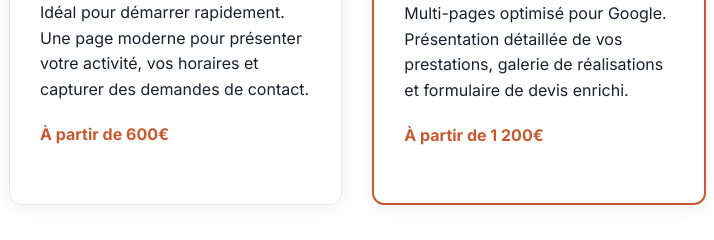
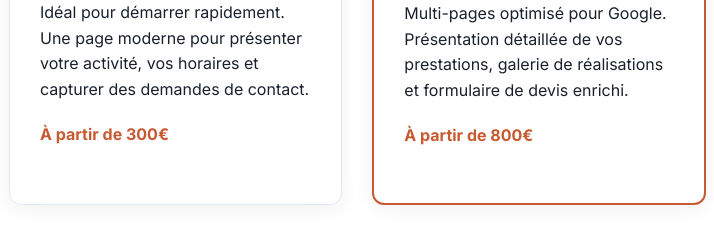
Before and after one commit to bengnn/guenin-com, a plain HTML site: page index.html in a window 1280 px wide. Shown: the part 900-1140 px from the top of the page, 101-815 px from the left. Drawn offline with Linux system fonts and the light colour scheme.

Commit message:
chgt tarif

```diff
--- a/index.html
+++ b/index.html
@@ -56,7 +56,7 @@
                     <div class="service-icon">🚀</div>
                     <h3>Site Présence (One-Page)</h3>
                     <p>Idéal pour démarrer rapidement. Une page moderne pour présenter votre activité, vos horaires et capturer des demandes de contact.</p>
-                    <span class="service-price">À partir de 600€</span>
+                    <span class="service-price">À partir de 300€</span>
                 </div>
 
                 <div class="service-card featured">
@@ -64,7 +64,7 @@
                     <div class="service-icon">🛠️</div>
                     <h3>Site Artisan Complet</h3>
                     <p>Multi-pages optimisé pour Google. Présentation détaillée de vos prestations, galerie de réalisations et formulaire de devis enrichi.</p>
-                    <span class="service-price">À partir de 1 200€</span>
+                    <span class="service-price">À partir de 800€</span>
                 </div>
 
                 <div class="service-card">
```
